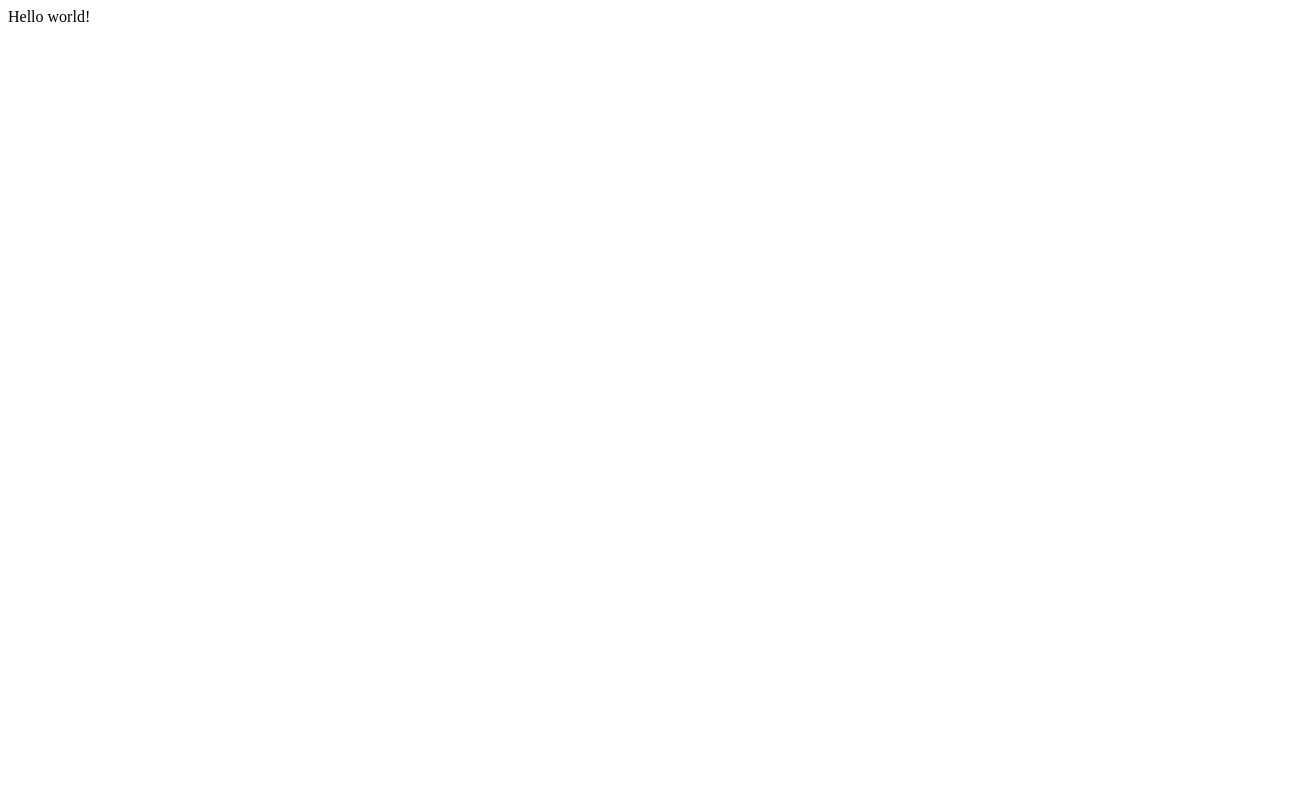
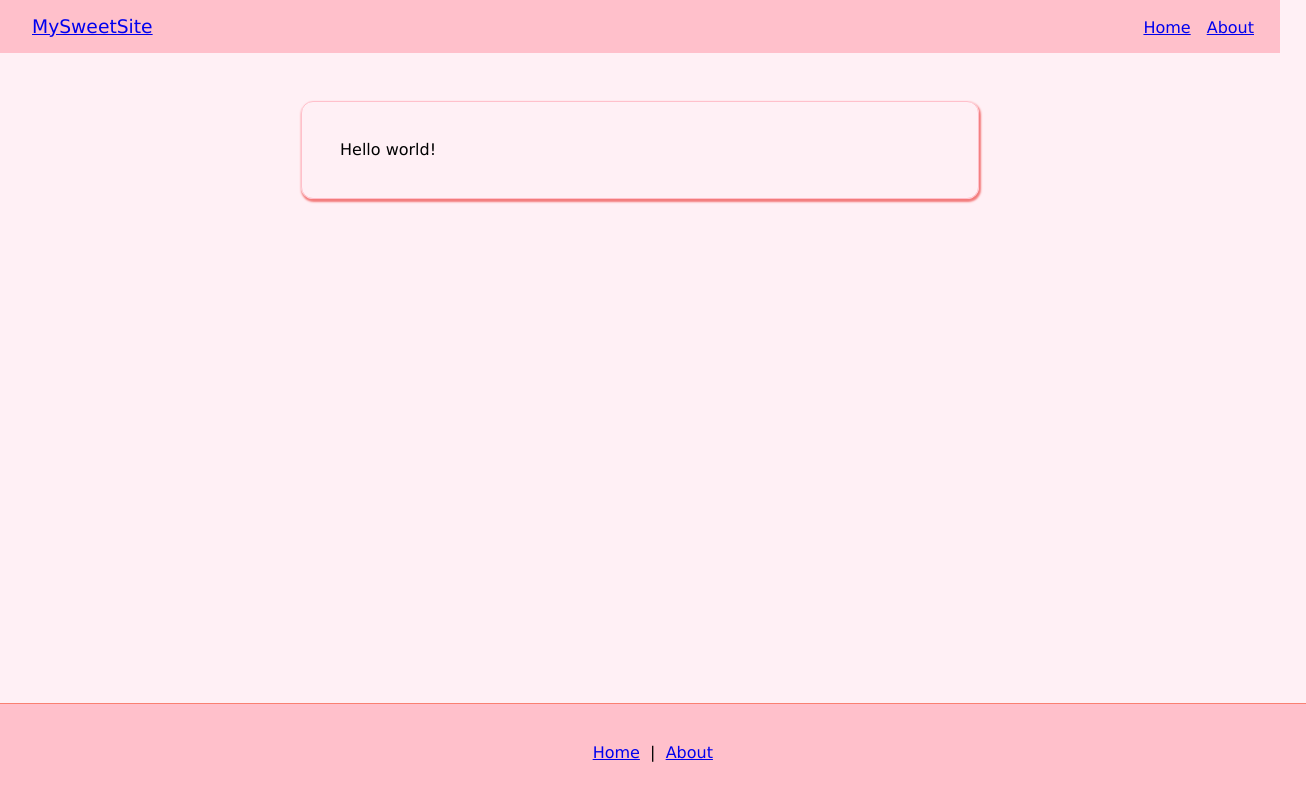
Before and after one commit to marklchaves/tutorial-part-two, a Gatsby site: page / in a window 1280 px wide. Shown: the whole page, 1306 px wide, since content can reach past the window. Built offline with nearby package versions, Linux system fonts and the light colour scheme; Gatsby itself is replaced by a stand-in of ours.

Commit message:
Initial check-in
Initial working version with customizations.

```diff
--- /dev/null
+++ b/gatsby-browser.js
@@ -0,0 +1 @@
+import "./src/styles/global.css";
--- /dev/null
+++ b/src/components/container.js
@@ -0,0 +1,32 @@
+import React from "react"
+import { Link } from "gatsby"
+
+import * as containerStyles from "./container.module.css"
+
+const ListLink = props => (
+  <li style={{ display: `inline-block`, marginRight: `1rem` }}>
+    <Link to={props.to}>{props.children}</Link>
+  </li>
+)
+
+export default function Container({ children }) {
+  return (
+    <div>
+      <header style={{ padding: `1em 2em`, marginBottom: `1.5rem`, backgroundColor: `pink` }}>
+        <Link to="/" style={{ textShadow: `none`, backgroundImage: `none` }}>
+          <h3 style={{ display: `inline` }}>MySweetSite</h3>
+        </Link>
+        <ul style={{ listStyle: `none`, position: `absolute`, right: `10px`, top: `2px` }}>
+          <ListLink to="/">Home</ListLink>
+          <ListLink to="/about-css-modules/">About</ListLink>
+        </ul>
+      </header>
+      <div className={containerStyles.container}>{children}</div>
+      <footer className={containerStyles.footer}>
+        <span><Link to="/">Home</Link></span>
+        &nbsp;&nbsp;|&nbsp;&nbsp;
+        <span><Link to="/about-css-modules/">About</Link></span>
+      </footer>
+    </div>
+  )
+}
--- /dev/null
+++ b/src/components/container.module.css
@@ -0,0 +1,18 @@
+.container {
+  margin: 3rem auto;
+  padding: 3%;
+  max-width: 600px;
+  border: 1px solid pink;
+  border-radius: 12px;
+  box-shadow: rgb(243, 123, 123) 1px 2px 2px 1px;
+}
+
+.footer {
+    position: absolute;
+    bottom: 0;
+    border-top: 1px solid salmon;
+    background-color: pink;
+    width: 100%;
+    padding: 3% 1%;
+    text-align: center;
+}
--- a/src/pages/index.js
+++ b/src/pages/index.js
@@ -1,5 +1,11 @@
 import React from "react"
 
+import Container from "../components/container"
+
 export default function Home() {
-  return <div>Hello world!</div>
+  return (
+    <Container>
+      <div>Hello world!</div>
+    </Container>
+  )
 }
--- /dev/null
+++ b/src/styles/global.css
@@ -0,0 +1,19 @@
+html {
+  font-family: Verdana, Geneva, Tahoma, sans-serif;
+  background-color: lavenderblush;
+}
+
+body {
+  width: 100%;
+  margin: 0;
+  overflow-x: hidden;
+}
+
+h1,
+h2,
+h3,
+h4,
+h5,
+h6 {
+  font-weight: normal;
+}
```
Also changed, not shown: src/pages/about-css-modules.js (added, +33 -0 lines), src/pages/about-css-modules.module.css (added, +31 -0 lines).
